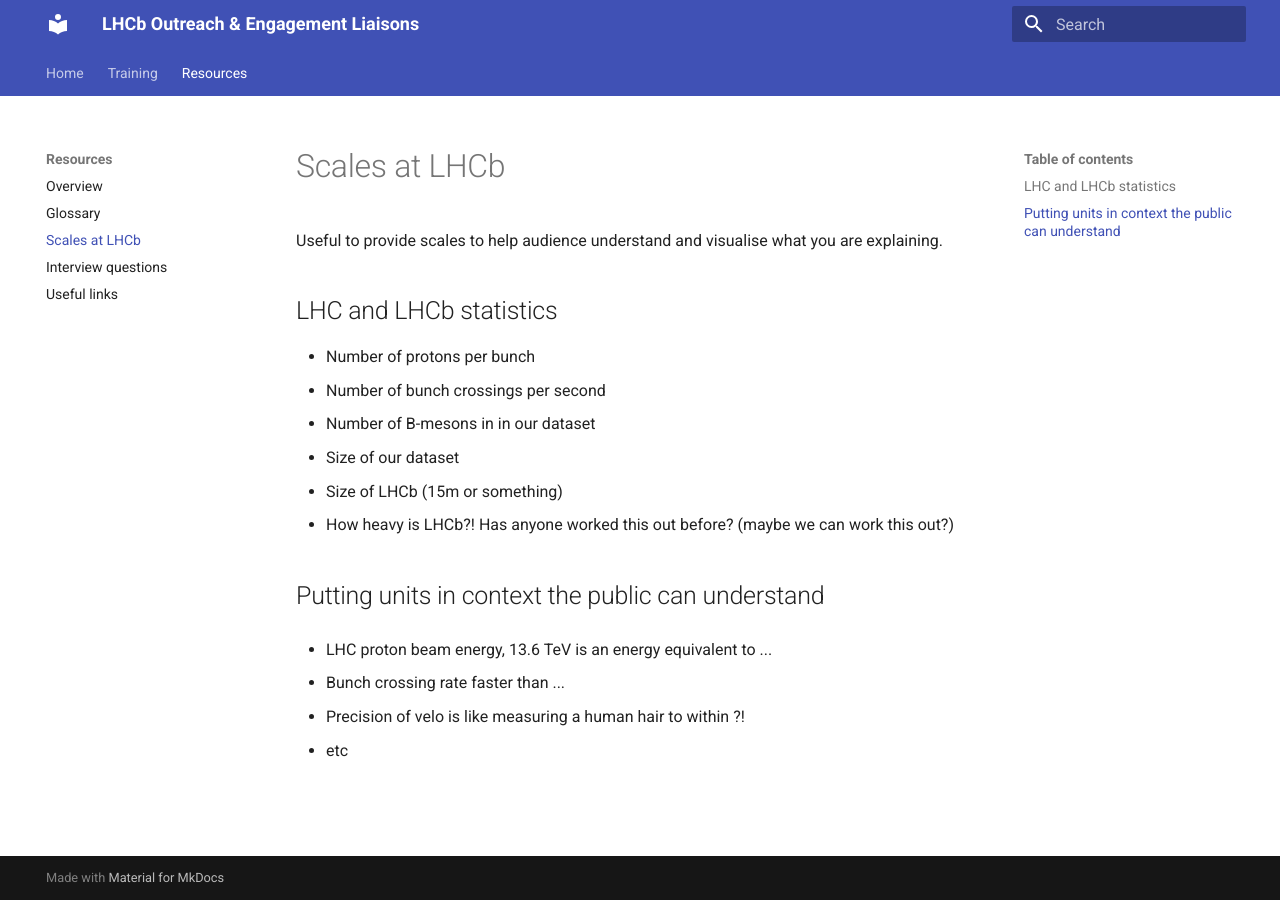
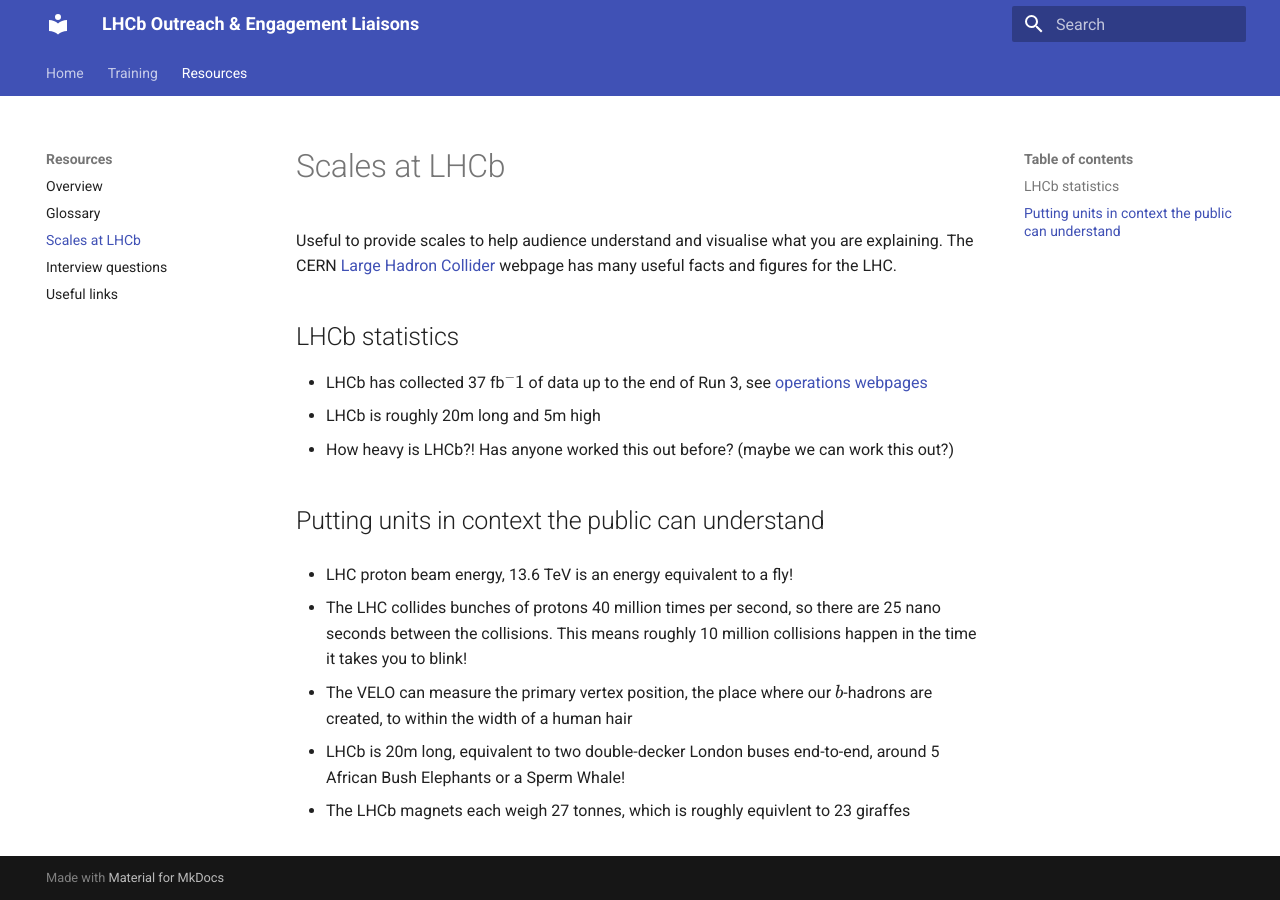
Before and after one commit to sliipper/outreach-training, an MkDocs documentation site: the page built from docs/resources/scales.md, in a window 1280 px wide. Built offline with MkDocs 1.6.1 and Material for MkDocs 9.7.7, drawn with Linux system fonts in a browser that asks for light colours.

Commit message:
Add to scales page

```diff
--- a/docs/resources/scales.md
+++ b/docs/resources/scales.md
@@ -1,21 +1,20 @@
 # Scales at LHCb
-Useful to provide scales to help audience understand and visualise what you are explaining.
+Useful to provide scales to help audience understand and visualise what you are explaining. The CERN [Large Hadron Collider](https://home.cern/science/accelerators/large-hadron-collider/) webpage has many useful facts and figures for the LHC.
 
-## LHC and LHCb statistics
-- Number of protons per bunch
-- Number of bunch crossings per second
-- Number of B-mesons in in our dataset
-- Size of our dataset
-- Size of LHCb (15m or something)
+## LHCb statistics
+- LHCb has collected 37 fb$^-1$ of data up to the end of Run 3, see [operations webpages](https://lbgroups.cern.ch/online/operations_plots/)
+- LHCb is roughly 20m long and 5m high
 - How heavy is LHCb?! Has anyone worked this out before? (maybe we can work this out?)
 
 
 ## Putting units in context the public can understand
 
-- LHC proton beam energy, 13.6 TeV is an energy equivalent to ...
+- LHC proton beam energy, 13.6 TeV is an energy equivalent to a fly!
 
-- Bunch crossing rate faster than ...
+- The LHC collides bunches of protons 40 million times per second, so there are 25 nano seconds between the collisions. This means roughly 10 million collisions happen in the time it takes you to blink!
 
-- Precision of velo is like measuring a human hair to within ?!
+- The VELO can measure the primary vertex position, the place where our $b$-hadrons are created, to within the width of a human hair
 
-- etc
+- LHCb is 20m long, equivalent to two double-decker London buses end-to-end, around 5 African Bush Elephants or a Sperm Whale!
+
+- The LHCb magnets each weigh 27 tonnes, which is roughly equivlent to 23 giraffes
```
Also changed, not shown: mkdocs.yml (line endings or trailing spaces).
